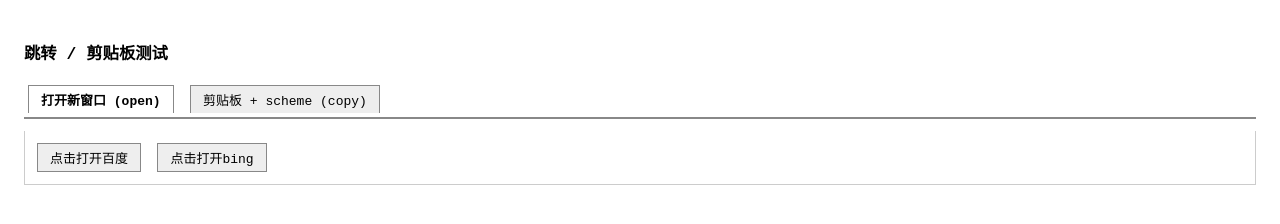
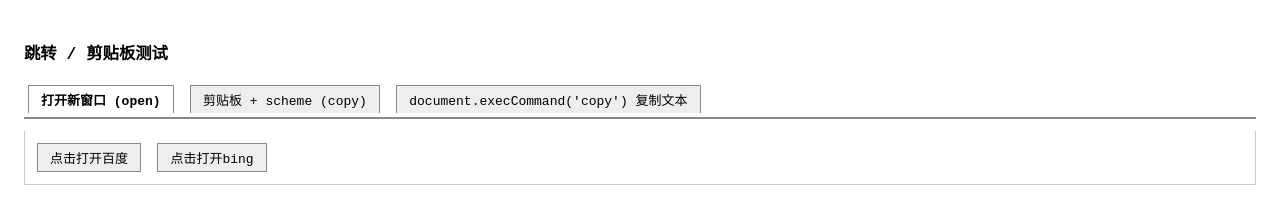
Before and after one commit to poorhack/poorhack.github.io, a plain HTML site: page webtest/nav/nav-actions.html in a window 1280 px wide. Drawn offline with Linux system fonts and the light colour scheme.

Commit message:
Update nav-actions.html

```diff
--- a/webtest/nav/nav-actions.html
+++ b/webtest/nav/nav-actions.html
@@ -20,6 +20,7 @@
 <div class="tabs">
     <button class="tab-btn active" data-tab="open">打开新窗口 (open)</button>
     <button class="tab-btn" data-tab="copy">剪贴板 + scheme (copy)</button>
+     <button class="tab-btn" data-tab="copy2">document.execCommand('copy') 复制文本</button>
 </div>
 
 <div id="open" class="tab-panel active">
```
